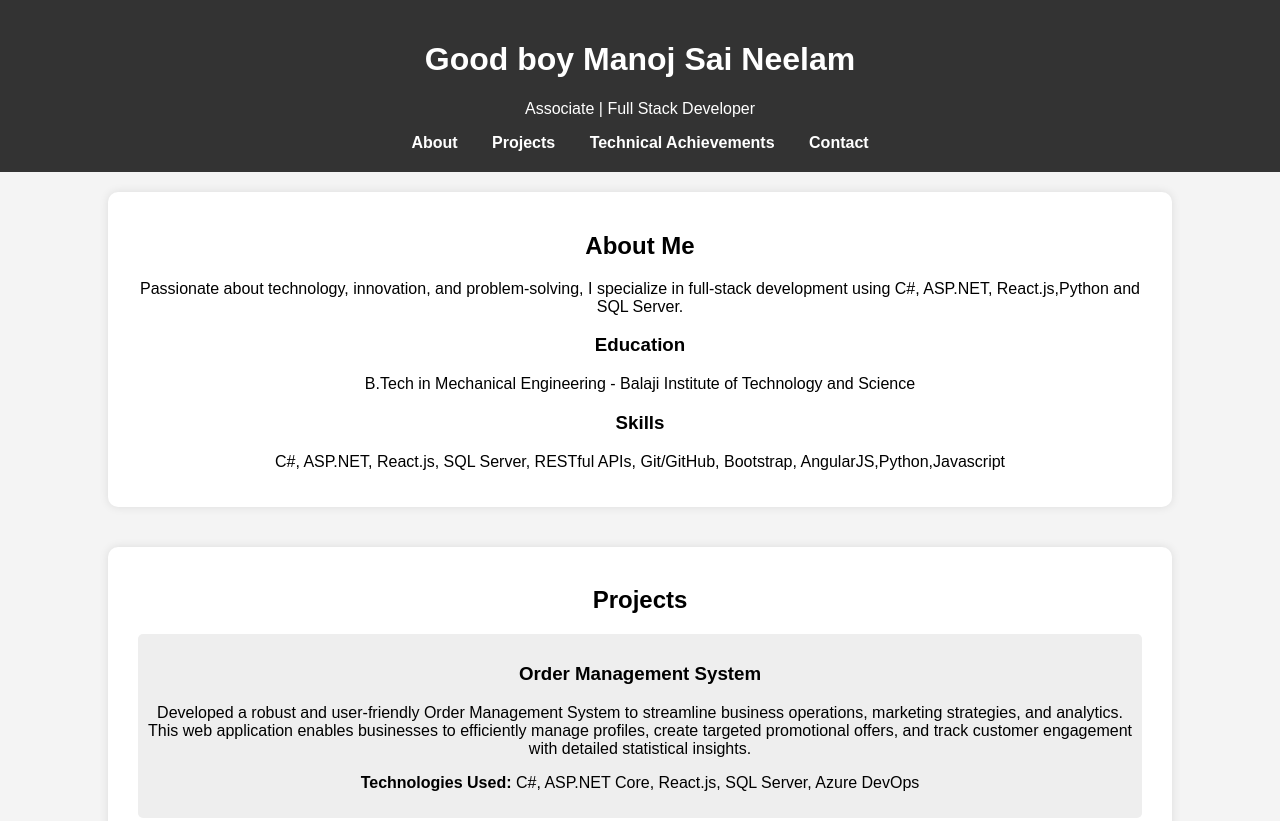
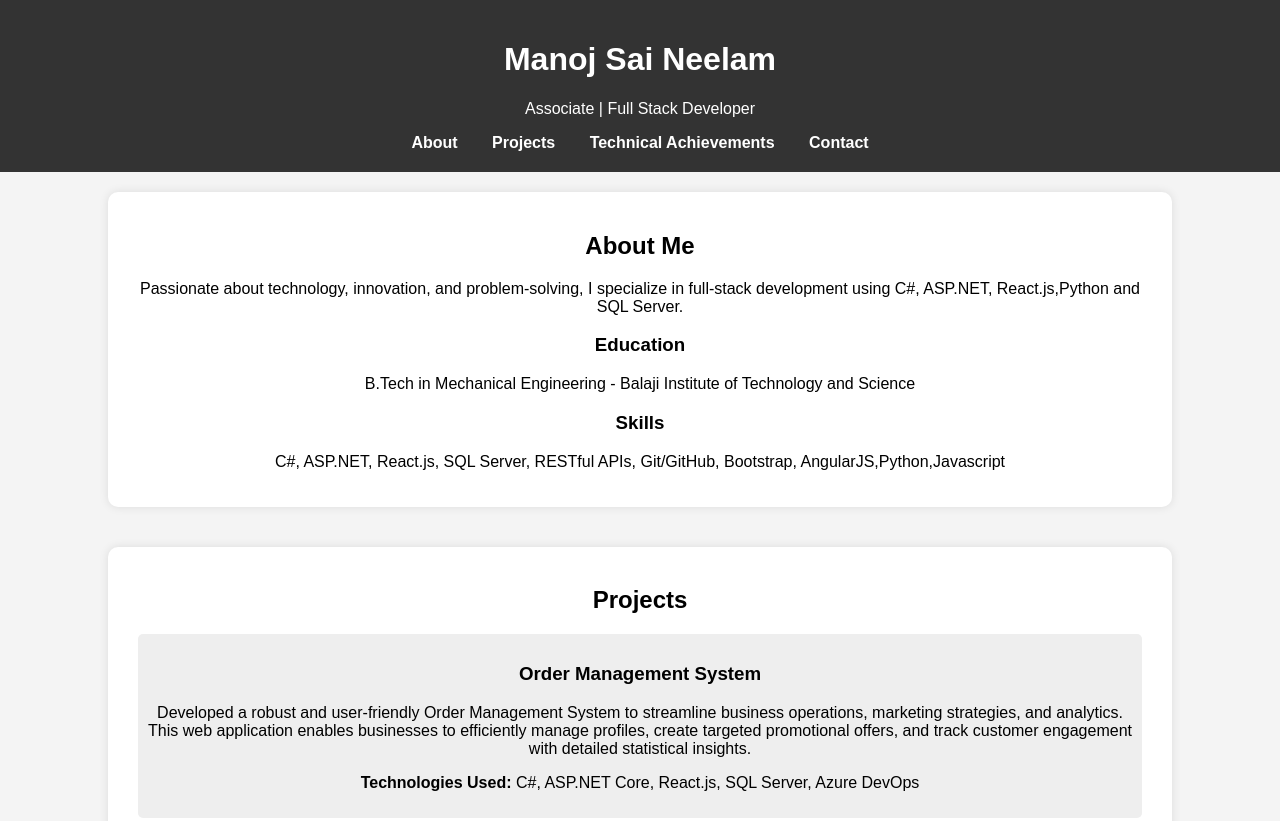
Before and after one commit to ManojsaiNeelam/portfoilo, a website: page index.html in a window 1280 px wide. Shown: the top 821 px of the page. Drawn offline with Linux system fonts and the light colour scheme.

Commit message:
Remove 'Good boy' from title and header

```diff
--- a/index.html
+++ b/index.html
@@ -3,7 +3,7 @@
 <head>
     <meta charset="UTF-8">
     <meta name="viewport" content="width=device-width, initial-scale=1.0">
-    <title> Good boy Manoj Sai Neelam - Portfolio</title>
+    <title> Manoj Sai Neelam - Portfolio</title>
     <link rel="stylesheet" href="style.css">
     <style>
         body {
@@ -56,7 +56,7 @@
 </head>
 <body>
     <header>
-        <h1> Good boy Manoj Sai Neelam</h1>
+        <h1> Manoj Sai Neelam</h1>
         <p>Associate | Full Stack Developer  </p>
         <nav>
             <a href="#about">About</a>
```
